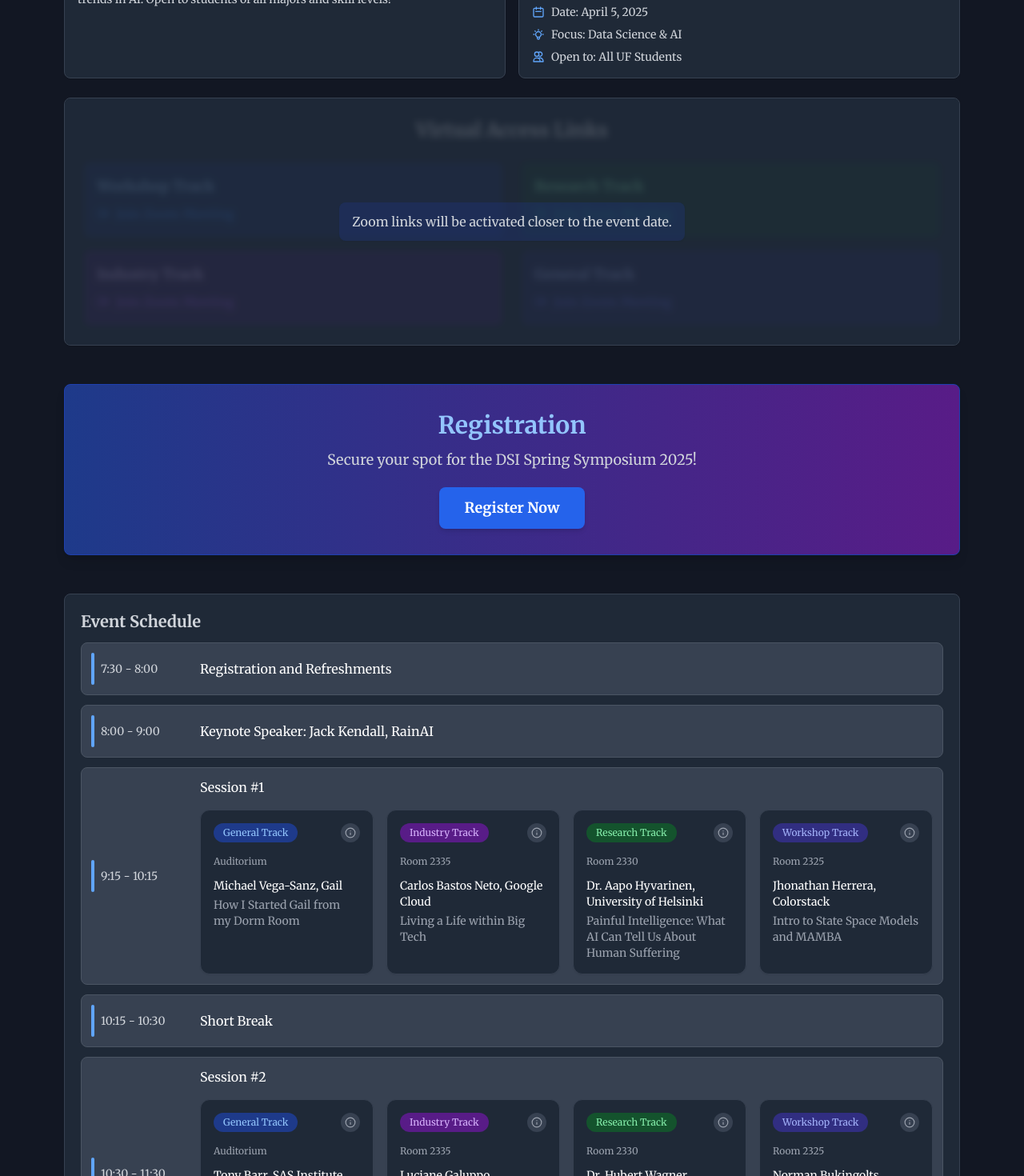
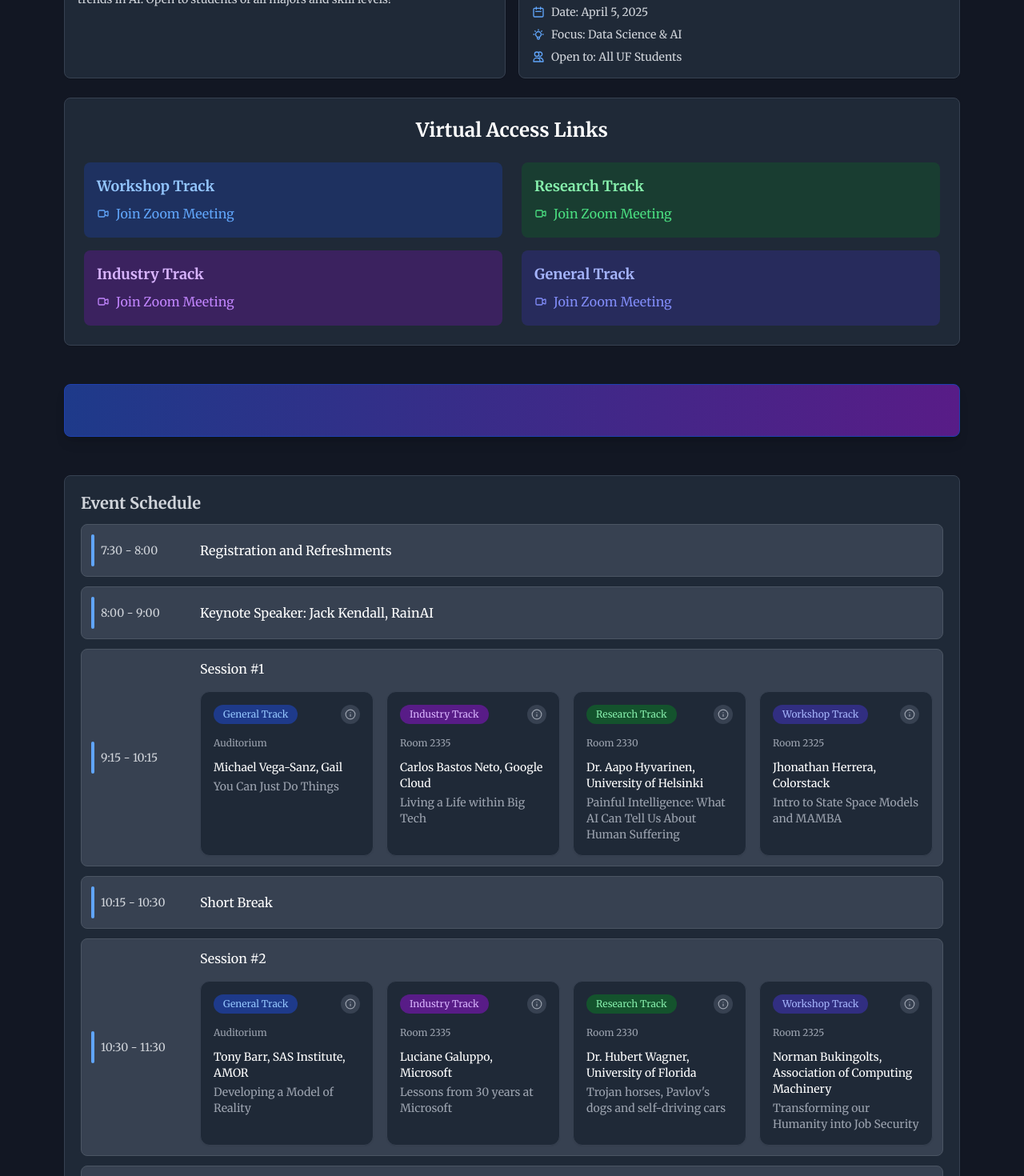
Before and after one commit to harryytsao/ufdsi.com, a Next.js app: page /symposium in a window 1280 px wide. Shown: the part 400-1870 px from the top of the page at 80% size. Built offline with nearby package versions, Linux system fonts and the light colour scheme.

Commit message:
finalise speakers, add zoom links

```diff
--- a/src/components/symposium/index.tsx
+++ b/src/components/symposium/index.tsx
@@ -22,7 +22,7 @@ const SymposiumSchedule = () => {
 
   const eventDetails: Record<string, EventDetail> = {
     "Norman Bukingolts, Association of Computing Machinery": {
-      title: "Transforming Our Humanity Into Job Security",
+      title: "Transforming our Humanity into Job Security",
       description: "What happens when what we know isn't enough to be employable anymore? Amid rising layoffs in the tech industry and beyond due to the automation of labor with AI systems, stress about job security is thriving -- but hope for a meaningful, stable career is not yet lost. Attend this workshop to explore how analytical, generative, and agentic AI systems are being implemented in the modern workplace and understand their strengths and limitations. Learn about not just philosophical but technical arguments describing what exactly an AI system can and cannot provably do -- and why what makes us human is not only \"marketable\" but essential to the current and future workforce.",
       room: "Room 2325",
       track: "Workshop Track",
@@ -32,7 +32,7 @@ const SymposiumSchedule = () => {
     },
     "Dr. Hubert Wagner, University of Florida": {
       title: "Trojan horses, Pavlov's dogs and self-driving cars",
-      description: "While deep neural networks are powerful tools, they are known to have security issues. One particular threat is the so-called Trojan attack,  which can be used to compromise, for instance, self-driving cars. I will describe our approach for detecting such attacks on vision models presented at NeurIPS' 21. This approach is motivated by basic neuroscientific principles and uses methods of topological data analysis (TDA), which I will introduce along the way. (No previous background in topology is necessary.)\n\nAbout me:\nHubert Wagner is an Assistant Professor of Data Science (Department of Mathematics, UF). His area of expertise is topological data analysis. His work on topological methods for analyzing artificial neural networks has been supported by Google under their Research Scholar Program.",
+      description: "While deep neural networks are powerful tools, they are known to have security issues. One particular threat is the so-called Trojan attack, which can be used to compromise, for instance, self-driving cars. I will describe our approach for detecting such attacks on vision models presented at NeurIPS' 21. This approach is motivated by basic neuroscientific principles and uses methods of topological data analysis (TDA), which I will introduce along the way. (No previous background in topology is necessary.)",
       room: "Room 2330",
       track: "Research Track",
       time: "10:30 - 11:30",
@@ -58,7 +58,7 @@ const SymposiumSchedule = () => {
       speaker_sup: "/images/speakers/jacques_sup.png"
     },
     "Tony Barr, SAS Institute, AMOR": {
-      title: "From SAS to A Model Of Reality",
+      title: "Developing a Model of Reality",
       description: "Tony Barr will discuss the early history of the SAS system for data analytics and his current work, A Model Of Reality (AMOR). AMOR aims to create a world where young children and adults can understand and flourish in programming, databases, mathematics, and data analytics. AMOR uses diagrams and flowcharts to make reading and writing programs easy and intuitive for learners and seasoned users. The mission is to enable users to navigate through knowledge space naturally, as they navigate the real world.",
       room: "Auditorium",
       track: "General Track",
@@ -92,7 +92,7 @@ const SymposiumSchedule = () => {
     },
     "Dr. Andrew Gelman, Columbia University": {
       title: "Principles of Bayesian Workflow",
-      description: "The Bayesian approach to data analysis provides a powerful way to handle uncertainty in all observations, model parameters, and model structure using probability theory. Probabilistic programming languages make it easier to specify and fit Bayesian models, but this still leaves us with many options regarding constructing, evaluating, and using these models, along with many remaining challenges in computation.\n\nUsing Bayesian inference to solve real-world problems requires not only statistical skills, subject matter knowledge, and programming, but also awareness of the decisions made in the process of data analysis. All of these aspects can be understood as part of a tangled workflow of applied Bayesian statistics.\n\nBeyond inference, the workflow also includes iterative model building, model checking, validation and troubleshooting of computational problems, model understanding, and model comparison. We review all these aspects of workflow in the context of several examples, keeping in mind that in practice we will be fitting many models for any given problem, even if only a subset of them will ultimately be relevant for our conclusions.",
+      description: "The Bayesian approach to data analysis provides a powerful way to handle uncertainty in all observations, model parameters, and model structure using probability theory. Probabilistic programming languages make it easier to specify and fit Bayesian models, but this still leaves us with many options regarding constructing, evaluating, and using these models, along with many remaining challenges in computation. Using Bayesian inference to solve real-world problems requires not only statistical skills, subject matter knowledge, and programming, but also awareness of the decisions made in the process of data analysis. All of these aspects can be understood as part of a tangled workflow of applied Bayesian statistics. Beyond inference, the workflow also includes iterative model building, model checking, validation and troubleshooting of computational problems, model understanding, and model comparison. We review all these aspects of workflow in the context of several examples, keeping in mind that in practice we will be fitting many models for any given problem, even if only a subset of them will ultimately be relevant for our conclusions.",
       room: "Room 2330",
       track: "Research Track",
       time: "12:45 - 1:45",
@@ -108,7 +108,7 @@ const SymposiumSchedule = () => {
       speaker_img: "/images/speakers/jhonathan.png",
       speaker_sup: "/images/speakers/jhonathan_sup.png"
     },
-    "Kausthubh, American Statistical Association": {
+    "Kausthubh Konuru, American Statistical Association": {
       title: "Introduction to NLP: Embedding Techniques for Healthcare Applications",
       description: "This workshop introduces fundamental Natural Language Processing concepts through the lens of medical text embeddings. Participants will learn how to transform unstructured clinical text into meaningful vector representations. We cover text preprocessing techniques, tokenization, normalization, and various embedding methods from statistical approaches to neural representations.",
       room: "Room 2325",
@@ -117,42 +117,42 @@ const SymposiumSchedule = () => {
     },
     "Carlos Bastos Neto, Google Cloud": {
       title: "Living a Life within Big Tech",
-      description: "Details coming soon.",
+      description: "With over two decades at Microsoft and Google, Carlos offers an inside look at building a career across the world's top tech companies. He'll share lessons on leadership, navigating industry shifts, and what it truly means to drive innovation and transformation at scale.",
       room: "Room 2335",
       track: "Industry Track",
       time: "9:15 - 10:15"
     },
     "Luciane Galuppo, Microsoft": {
-      title: "My Journey from Brazil to Microsoft",
-      description: "Details coming soon.",
+      title: "Lessons from 30 years at Microsoft",
+      description: "In this reflective talk, Luciane shares key lessons from her three-decade journey at Microsoft—from career milestones to daily life in tech. She'll touch on the evolution of the IT industry, her core values, and practical advice for navigating a successful and fulfilling career in tech.",
       room: "Room 2335",
       track: "Industry Track",
       time: "10:30 - 11:30"
     },
     "Tyler Richards, Snowflake, Ex-Meta": {
-      title: "Lessons I have learned as a Data Scientist",
-      description: "Details coming soon.",
+      title: "Overcoming Rejection as an Aspiring Data Scientist",
+      description: "In this talk, Tyler shares lessons learned from his journey breaking into data science—from early rejections to landing roles at Facebook, Streamlit, and Snowflake. He'll offer practical tips for staying resilient, building projects that stand out, and navigating an unpredictable career path with curiosity and creativity.",
       room: "Room 2335",
       track: "Industry Track",
       time: "2:00 - 3:00"
     },
     "Michael Vega-Sanz, Gail": {
-      title: "How I Started Gail from my Dorm Room",
-      description: "Details coming soon.",
+      title: "You Can Just Do Things",
+      description: "Michael shares the story of how he launched two high-growth startups—first LULA, then Gail—starting from his college dorm room. Through candid reflections on risk-taking, building in regulated industries, and lessons from the journey, he'll inspire you to stop waiting for permission and start building.",
       room: "Auditorium",
       track: "General Track",
       time: "9:15 - 10:15"
     },
     "Wesley Deng, Carnegie Mellon University": {
-      title: "The Road after your PhD",
-      description: "Details coming soon.",
+      title: "Supporting Responsible AI on the ground",
+      description: "As artificial intelligence (AI) becomes increasingly integrated into products and services across industries, ensuring its responsible development and deployment has become a critical challenge. Several tools, processes, and principles have been developed to support responsible AI (RAI) in industry practice. However, research has shown a persistent gap between the aspirational goals of these RAI interventions and the practical realities faced by practitioners tasked with designing and building responsible AI systems. In this talk, I will first present a set of insights gained from empirical studies with industry RAI practitioners. I will then share a series of tools and processes designed to better support RAI practices in real-world industry settings—particularly in the contexts of AI auditing, red-teaming, and impact assessment. Finally, I will briefly discuss future directions for research, practice, and policy in building safe and responsible AI within industry.",
       room: "Room 2330",
       track: "Research Track",
       time: "2:00 - 3:00"
     },
-    "Sarah K Luger, ML Commons": {
-      title: "AI: Trends, Data, and Low-Resource Languages",
-      description: "Details coming soon.",
+    "Dr. Sarah K Luger, ML Commons": {
+      title: "AI: trends, data, and low-resource languages",
+      description: "Drawing from over 20 years in AI and NLP, Sarah explores emerging trends in generative AI, the challenges of building inclusive datasets, and the importance of supporting low-resource languages. With insights from both industry and research—including her work on IBM Watson's Jeopardy! Challenge—she highlights how responsible AI depends on diverse data, ethical practices, and a balance between scientific rigor and creativity.",
       room: "Auditorium",
       track: "General Track",
       time: "2:00 - 3:00"
@@ -163,9 +163,10 @@ const SymposiumSchedule = () => {
       room: "Room 2335",
       track: "Industry Track",
       time: "12:45 - 1:45"
-    }, "Dr. Olivia Dizon-Paradis, University of Florida": {
+    },
+    "Dr. Olivia Dizon-Paradis, University of Florida": {
       title: "Intro to AI Research",
-      description: "Details coming soon.",
+      description: "This talk will go over an AI crash course, AI research in practice, and tools and resources for getting started with AI research.",
       room: "Room 2335",
       track: "Industry Track",
       time: "3:15 - 4:15"
@@ -437,63 +438,70 @@ const SymposiumSchedule = () => {
         </div>
       </div>
 
-      <div className="border rounded-lg shadow-sm bg-white dark:bg-gray-800 p-6 mb-12 border-gray-200 dark:border-gray-700 relative">
-        <div className="absolute inset-0 bg-white/80 dark:bg-gray-800/80 backdrop-blur-sm flex items-center justify-center z-10 rounded-lg">
-          <div className="text-center px-4 py-3 bg-blue-50 dark:bg-blue-900/30 rounded-lg shadow-sm max-w-md">
-            <p className="text-gray-700 dark:text-gray-300 font-medium">Zoom links will be activated closer to the event date.</p>
-          </div>
-        </div>
-
+      <div className="border rounded-lg shadow-sm bg-white dark:bg-gray-800 p-6 mb-12 border-gray-200 dark:border-gray-700">
         <h2 className="text-xl sm:text-2xl text-gray-900 dark:text-white font-bold mb-6 text-center">Virtual Access Links</h2>
 
         <div className="grid grid-cols-1 md:grid-cols-2 gap-6">
           <div className="space-y-4">
             <div className="bg-blue-50 dark:bg-blue-900/50 rounded-lg p-4">
               <h3 className="text-lg font-semibold text-blue-800 dark:text-blue-300 mb-2">Workshop Track</h3>
-              <span className="inline-flex items-center text-blue-400 dark:text-blue-500 cursor-not-allowed">
+              <a href="https://ufl.zoom.us/j/97449692791"
+                target="_blank"
+                rel="noopener noreferrer"
+                className="inline-flex items-center text-blue-600 dark:text-blue-400 hover:text-blue-800 dark:hover:text-blue-300">
                 <svg className="w-4 h-4 mr-2" fill="none" stroke="currentColor" viewBox="0 0 24 24">
                   <path strokeLinecap="round" strokeLinejoin="round" strokeWidth="2" d="M15 10l4.553-2.276A1 1 0 0121 8.618v6.764a1 1 0 01-1.447.894L15 14M5 18h8a2 2 0 002-2V8a2 2 0 00-2-2H5a2 2 0 00-2 2v8a2 2 0 002 2z" />
                 </svg>
                 Join Zoom Meeting
-              </span>
+              </a>
             </div>
 
             <div className="bg-purple-50 dark:bg-purple-900/50 rounded-lg p-4">
               <h3 className="text-lg font-semibold text-purple-800 dark:text-purple-300 mb-2">Industry Track</h3>
-              <span className="inline-flex items-center text-purple-400 dark:text-purple-500 cursor-not-allowed">
+              <a href="https://ufl.zoom.us/j/95148577641"
+                target="_blank"
+                rel="noopener noreferrer"
+                className="inline-flex items-center text-purple-600 dark:text-purple-400 hover:text-purple-800 dark:hover:text-purple-300">
                 <svg className="w-4 h-4 mr-2" fill="none" stroke="currentColor" viewBox="0 0 24 24">
                   <path strokeLinecap="round" strokeLinejoin="round" strokeWidth="2" d="M15 10l4.553-2.276A1 1 0 0121 8.618v6.764a1 1 0 01-1.447.894L15 14M5 18h8a2 2 0 002-2V8a2 2 0 00-2-2H5a2 2 0 00-2 2v8a2 2 0 002 2z" />
                 </svg>
                 Join Zoom Meeting
-              </span>
+              </a>
             </div>
           </div>
 
           <div className="space-y-4">
             <div className="bg-green-50 dark:bg-green-900/50 rounded-lg p-4">
               <h3 className="text-lg font-semibold text-green-800 dark:text-green-300 mb-2">Research Track</h3>
-              <span className="inline-flex items-center text-green-400 dark:text-green-500 cursor-not-allowed">
+              <a href="https://ufl.zoom.us/j/95920853708"
+                target="_blank"
+                rel="noopener noreferrer"
+                className="inline-flex items-center text-green-600 dark:text-green-400 hover:text-green-800 dark:hover:text-green-300">
                 <svg className="w-4 h-4 mr-2" fill="none" stroke="currentColor" viewBox="0 0 24 24">
                   <path strokeLinecap="round" strokeLinejoin="round" strokeWidth="2" d="M15 10l4.553-2.276A1 1 0 0121 8.618v6.764a1 1 0 01-1.447.894L15 14M5 18h8a2 2 0 002-2V8a2 2 0 00-2-2H5a2 2 0 00-2 2v8a2 2 0 002 2z" />
                 </svg>
                 Join Zoom Meeting
-              </span>
+              </a>
             </div>
 
             <div className="bg-indigo-50 dark:bg-indigo-900/50 rounded-lg p-4">
               <h3 className="text-lg font-semibold text-indigo-800 dark:text-indigo-300 mb-2">General Track</h3>
-              <span className="inline-flex items-center text-indigo-400 dark:text-indigo-500 cursor-not-allowed">
+              <a href="https://ufl.zoom.us/j/97513432082"
+                target="_blank"
+                rel="noopener noreferrer"
+                className="inline-flex items-center text-indigo-600 dark:text-indigo-400 hover:text-indigo-800 dark:hover:text-indigo-300">
                 <svg className="w-4 h-4 mr-2" fill="none" stroke="currentColor" viewBox="0 0 24 24">
                   <path strokeLinecap="round" strokeLinejoin="round" strokeWidth="2" d="M15 10l4.553-2.276A1 1 0 0121 8.618v6.764a1 1 0 01-1.447.894L15 14M5 18h8a2 2 0 002-2V8a2 2 0 00-2-2H5a2 2 0 00-2 2v8a2 2 0 002 2z" />
                 </svg>
                 Join Zoom Meeting
-              </span>
+              </a>
             </div>
           </div>
         </div>
       </div>
 
       <div className="text-center bg-gradient-to-r from-blue-50 to-purple-50 dark:from-blue-900 dark:to-purple-900 rounded-lg p-8 border border-blue-100 dark:border-blue-800 shadow-lg mb-12">
+        {/* Registration block hidden
         <h2 className="text-2xl sm:text-3xl font-bold mb-3 text-blue-800 dark:text-blue-300">Registration</h2>
         <p className="text-base sm:text-lg text-gray-700 dark:text-gray-300 mb-5">Secure your spot for the DSI Spring Symposium 2025!</p>
         <a href="https://forms.gle/FkXfWQy7mE6dpYDF7" target="_blank" rel="noopener noreferrer">
@@ -501,6 +509,7 @@ const SymposiumSchedule = () => {
             Register Now
           </button>
         </a>
+        */}
       </div>
 
       <div className="border rounded-lg shadow-sm bg-white dark:bg-gray-800 mb-6 border-gray-200 dark:border-gray-700">
```
